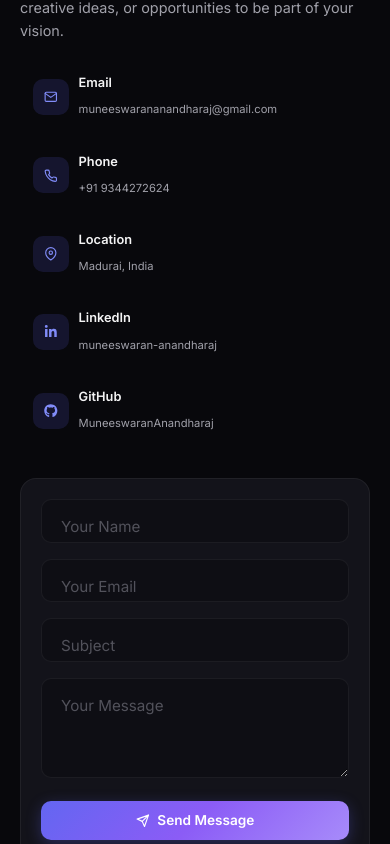
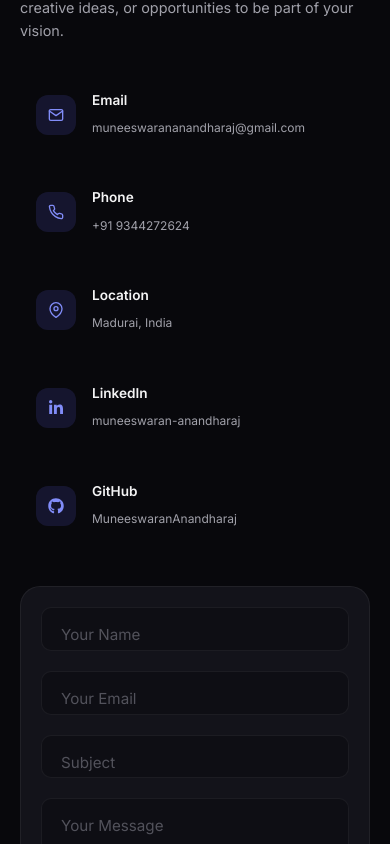
Before and after one commit to MuneeswaranAnandharaj/portfolio, a React (Vite) app: page / in a window 390 px wide. Shown: the part 7040-7884 px from the top of the page. Built offline with nearby package versions, Linux system fonts and the light colour scheme.

Commit message:
Revert "Responsively restructure contact/message section"
This reverts commit 185d8de278ce3590b80fc776b953088b0aa8778b.

```diff
--- a/src/index.css
+++ b/src/index.css
@@ -864,14 +864,8 @@ section {
 /* Contact Section */
 .contact-grid {
   display: grid;
-  grid-template-columns: 1fr 1.2fr;
-  gap: 3rem;
-  align-items: start;
-}
-
-.contact-info {
-  position: sticky;
-  top: 100px;
+  grid-template-columns: 1fr 1fr;
+  gap: 4rem;
 }
 
 .contact-info h3 {
@@ -883,70 +877,60 @@ section {
 .contact-info > p {
   color: var(--text-secondary);
   margin-bottom: 2rem;
-  line-height: 1.6;
 }
 
 .contact-items {
-  display: grid;
-  grid-template-columns: 1fr 1fr;
-  gap: 0.75rem;
+  display: flex;
+  flex-direction: column;
+  gap: 1rem;
 }
 
 .contact-item {
   display: flex;
   align-items: center;
-  gap: 0.75rem;
-  padding: 0.85rem;
+  gap: 1rem;
+  padding: 1rem;
   border-radius: 12px;
   text-decoration: none;
   color: inherit;
   transition: all 0.3s;
-  border: 1px solid transparent;
 }
 
 .contact-item:hover {
   background: var(--accent-glow);
-  border-color: var(--border-hover);
 }
 
 .contact-item.no-link:hover {
   background: transparent;
-  border-color: transparent;
 }
 
 .contact-icon-box {
-  width: 44px;
-  height: 44px;
-  border-radius: 10px;
+  width: 48px;
+  height: 48px;
+  border-radius: 12px;
   background: var(--accent-glow);
   display: flex;
   align-items: center;
   justify-content: center;
   color: var(--accent-light);
   flex-shrink: 0;
-  font-size: 1.1rem;
-}
-
-.contact-text {
-  min-width: 0;
 }
 
 .contact-text h4 {
-  font-size: 0.85rem;
+  font-size: 0.95rem;
   font-weight: 600;
-  margin-bottom: 0.1rem;
+  margin-bottom: 0.15rem;
 }
 
 .contact-text span {
   color: var(--text-secondary);
-  font-size: 0.78rem;
-  word-break: break-all;
+  font-size: 0.85rem;
 }
 
 .contact-form {
   background: var(--bg-card);
   border: 1px solid var(--border);
-  border-radius: 16px;
+  border-radius: 20px;
   padding: 2rem;
 }
 
@@ -965,7 +949,7 @@ section {
   color: var(--text-primary);
   font-family: inherit;
   font-size: 0.95rem;
-  transition: border-color 0.3s, box-shadow 0.3s;
+  transition: border-color 0.3s;
   outline: none;
 }
 
@@ -977,7 +961,6 @@ section {
 .form-group input:focus,
 .form-group textarea:focus {
   border-color: var(--accent);
-  box-shadow: 0 0 0 3px var(--accent-glow);
 }
 
 .form-group label {
@@ -1212,46 +1195,10 @@ section {
 
   .contact-grid {
     grid-template-columns: 1fr;
-    gap: 2rem;
-  }
-  .contact-info {
-    position: static;
+    gap: 2.5rem;
   }
   .contact-info h3 {
     font-size: 1.4rem;
-  }
-  .contact-info > p {
-    margin-bottom: 1.5rem;
-  }
-  .contact-items {
-    grid-template-columns: 1fr 1fr;
-    gap: 0.6rem;
-  }
-  .contact-item {
-    padding: 0.7rem;
-    gap: 0.6rem;
-  }
-  .contact-icon-box {
-    width: 38px;
-    height: 38px;
-    font-size: 0.95rem;
-  }
-  .contact-text h4 {
-    font-size: 0.8rem;
-  }
-  .contact-text span {
-    font-size: 0.72rem;
-  }
-  .contact-form {
-    padding: 1.5rem;
-  }
-  .form-group {
-    margin-bottom: 1rem;
-  }
-  .form-group input,
-  .form-group textarea {
-    padding: 0.85rem;
-    font-size: 0.9rem;
   }
 
   .about-info-grid {
@@ -1454,19 +1401,8 @@ section {
   .contact-info h3 {
     font-size: 1.2rem;
   }
-  .contact-info {
-    position: static;
-  }
   .contact-info > p {
     font-size: 0.9rem;
-    margin-bottom: 1.25rem;
-  }
-  .contact-items {
-    grid-template-columns: 1fr;
-    gap: 0.5rem;
-  }
-  .contact-item {
-    padding: 0.65rem 0.75rem;
   }
   .contact-form {
     padding: 1.25rem;
@@ -1477,19 +1413,18 @@ section {
     font-size: 0.85rem;
   }
   .contact-icon-box {
-    width: 36px;
-    height: 36px;
+    width: 40px;
+    height: 40px;
+  }
+  .contact-text h4 {
     font-size: 0.85rem;
   }
-  .contact-text h4 {
-    font-size: 0.8rem;
-  }
   .contact-text span {
-    font-size: 0.7rem;
+    font-size: 0.75rem;
   }
   .btn-submit {
-    font-size: 0.85rem;
-    padding: 0.7rem;
+    font-size: 0.9rem;
+    padding: 0.75rem;
   }
 
   .timeline-item {
```
